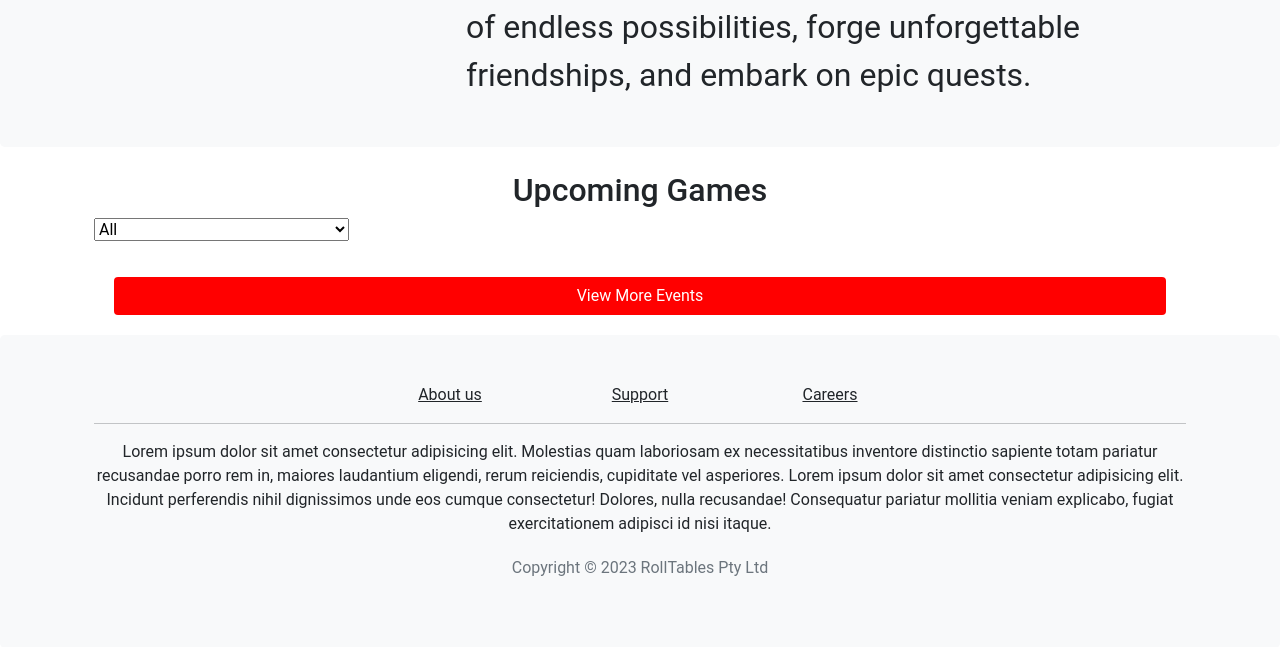
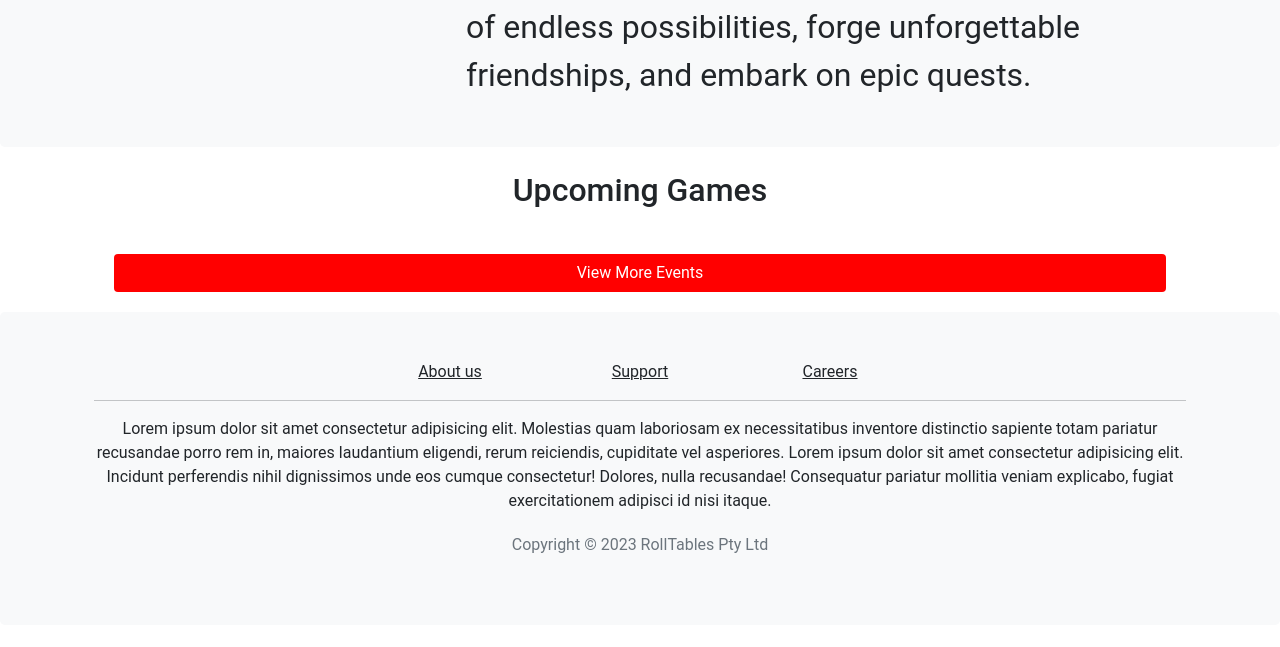
Before and after one commit to Striker146/G18-IAB207-Project, a Flask app: page / in a window 1280 px wide. Shown: the part 484-1131 px from the top of the page. After the commit the page ends 1037 px from the top, so only its background shows below. Run offline with Flask 3, Linux system fonts and the light colour scheme; data that the repository does not hold is empty; some libraries are stand-ins or nearby versions.

Commit message:
Removal of Game system filter
Filter removal on index page

```diff
--- a/projectfile/website/templates/index.html
+++ b/projectfile/website/templates/index.html
@@ -36,32 +36,6 @@
 
 
     <div class="container text-center">
-      <div class="row">
-        <div class="col-md-3 pl-0">
-          <!-- A dropdown select element with an ID 'gameSystemFilter'. When its value is changed, it triggers the JavaScript function 'filterByGameSystem()'. -->
-          <select id="gameSystemFilter" onchange="filterByGameSystem()" class="w-100">
-            <!-- The 'All' option in the dropdown. If there's no current selected game system (i.e., 'current_game_system' is not defined), this option will be selected by default. -->
-            <option value="" {% if not current_game_system %}selected{% endif %}>All</option>
-
-              <!-- Loop through all the game systems fetched from the database. -->
-              {% for game_system in game_systems %}
-              <!-- For each game system, create an option with its ID as the value. -->
-                <option value="{{ game_system.id }}"
-                    {% if game_system.id == current_game_system|default(0)|int %}selected{% endif %}>
-                <!-- Display the game system's name as the option text. -->
-                  {{ game_system.name }}
-                </option>
-              {% endfor %}
-          </select>
-        </div>
-        <div class="col-md-8">
-
-        </div>
-      </div>
-
-
-
-
       <div class="row row-cols-1 row-cols-xs-1 row-cols-sm-2 row-cols-md-3 row-cols-lg-4">
         {%for event in events%}
         <div class="col">
@@ -113,25 +87,4 @@
       </div>
     </div>
   </div>
-
-  <script>
-
-    // This function is triggered whenever the user changes the selection in the game system dropdown.
-    function filterByGameSystem() {
-        // Fetch the currently selected game system's ID from the dropdown.
-        const gameSystemId = document.getElementById('gameSystemFilter').value;
-
-        // Check if a specific game system is chosen (i.e., the value is not empty which corresponds to the "All" option).
-        if (gameSystemId !== "") {
-            // If a specific game system is chosen, redirect the user to the homepage
-            // but with a query parameter indicating the chosen game system.
-            // This will cause the server to filter events based on this game system.
-            window.location.href = `/?game_system_id=${gameSystemId}`;
-        } else {
-            // If the "All" option is selected (or no specific game system is chosen),
-            // redirect the user to the homepage without any filtering query parameter.
-            window.location.href = `/`;
-        }
-    }
-    </script>
         {% endblock %}
--- a/projectfile/website/views.py
+++ b/projectfile/website/views.py
@@ -7,23 +7,10 @@ bp = Blueprint('main', __name__)
 
 @bp.route('/')
 def index():
-    # Fetch the value of 'game_system_id' from the URL's query parameters.
-    game_system_id = request.args.get('game_system_id')
-
-    # Check if a game_system_id exists (i.e., a specific game system was selected by the user).
-    if game_system_id:
-    # If a specific game system is chosen, fetch all the events that match that game_system_id.
-        events = db.session.scalars(db.select(Event).where(Event.game_system_id == game_system_id)).all()
-    else:
-    # If no specific game system is chosen (i.e., "All" option was selected or no filter is applied),
-    # fetch all the events regardless of their game_system_id.
-        events = db.session.scalars(db.select(Event)).fetchmany(4)
-    # Fetch a list of all the available game systems for populating the dropdown.
-    game_systems = db.session.scalars(db.select(GameSystem)).all()
-
-    # Render the 'index.html' template with the list of events, list of game systems,
-    # and the current selected game system (if any).
-    return render_template('index.html', events=events, game_systems=game_systems, current_game_system=game_system_id)
+    # Fetch the 4 events
+    events = db.session.scalars(db.select(Event)).fetchmany(4)
+    # Render the 'index.html' template with the list of events
+    return render_template('index.html', events=events)
 
 #@bp.route('/event_creation')
 #def event_creation():
```
